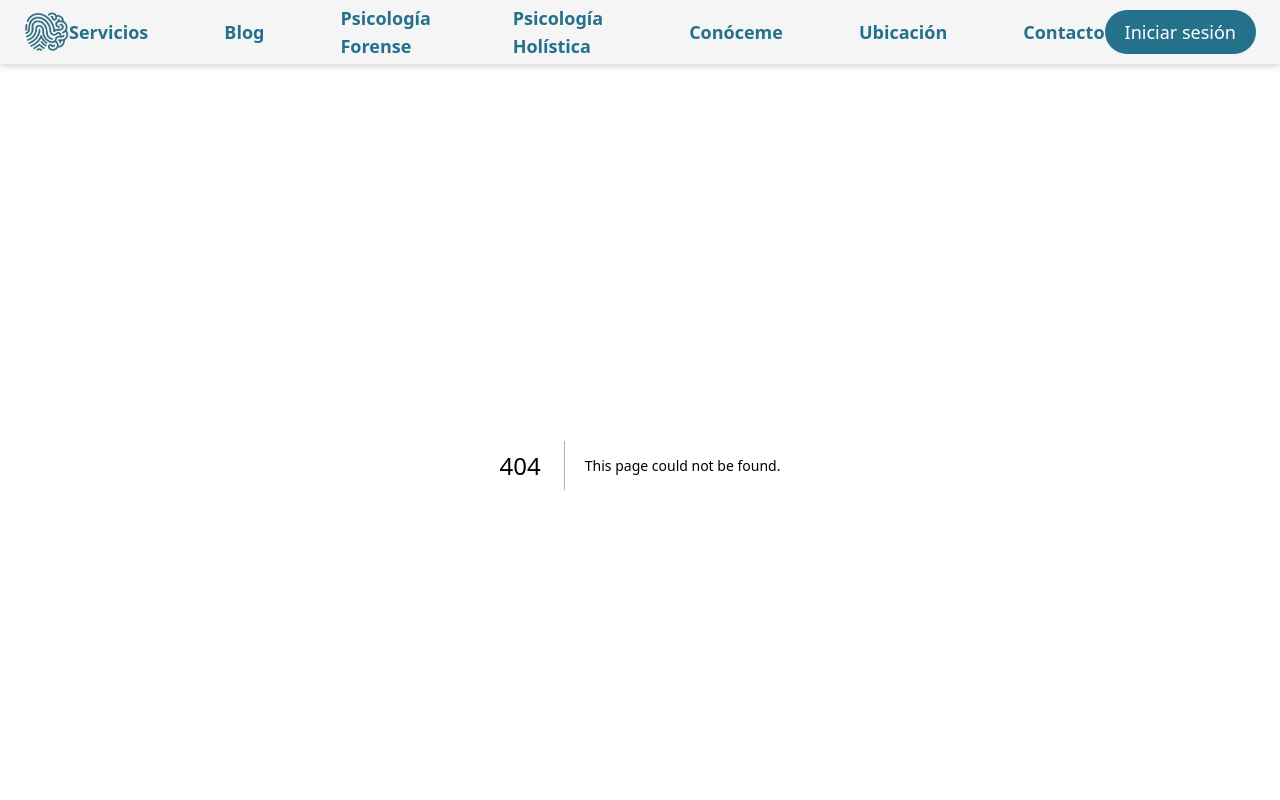
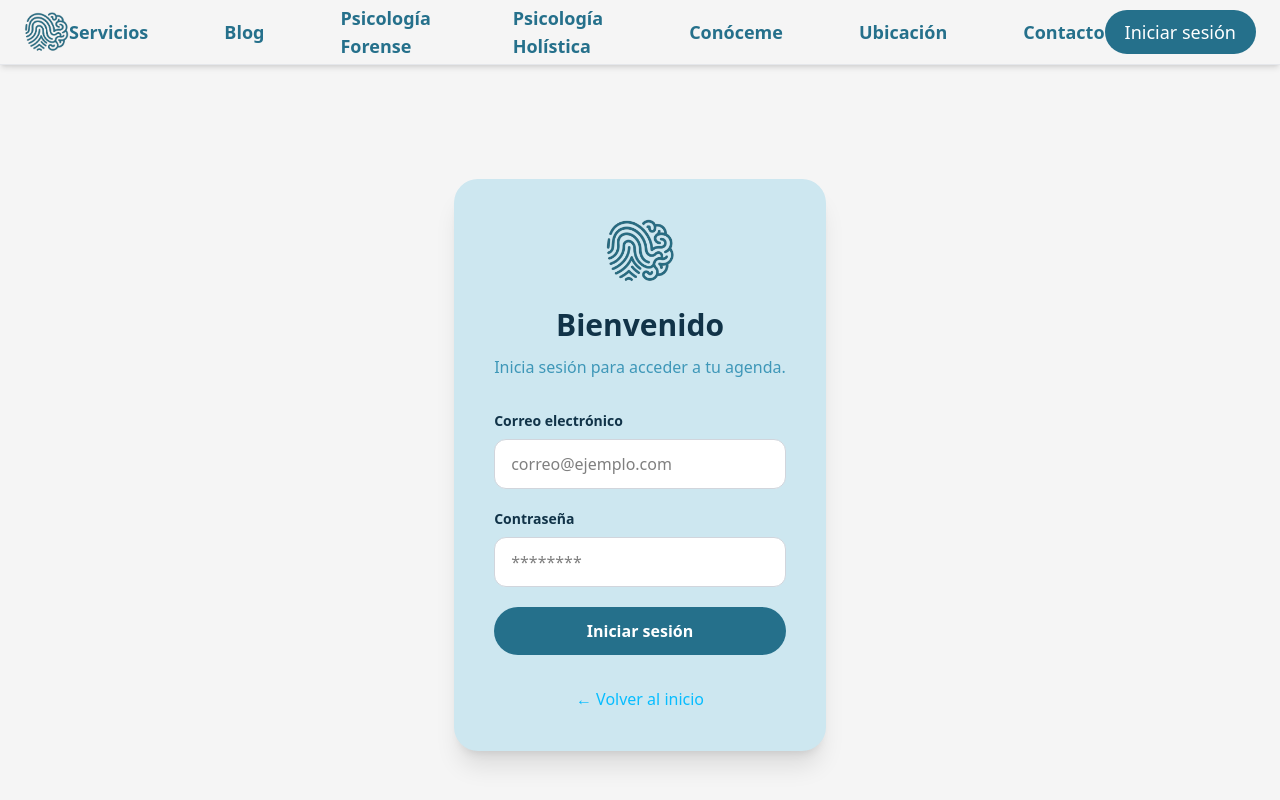
Before and after one commit to nayenay/web-psicologo, a Next.js app: page /login in a window 1280 px wide. Before the commit this address had no page. Shown: the top 800 px of the page. Built offline with nearby package versions, Linux system fonts and the light colour scheme.

Commit message:
feat: login

```diff
--- /dev/null
+++ b/src/app/login/page.tsx
@@ -0,0 +1,88 @@
+import Image from "next/image";
+import Link from "next/link";
+
+import Container from "@/components/layout/Container";
+
+import Card from "@/components/forms/Card";
+import Input from "@/components/forms/Input";
+import PasswordInput from "@/components/forms/PasswordInput";
+import SubmitButton from "@/components/forms/SubmitButton";
+
+export default function Login() {
+    return (
+        <section className="min-h-screen bg-[var(--background)] flex items-center">
+
+            <Container>
+
+                <Card>
+
+                    <div className="flex justify-center mb-6">
+
+                        <Image
+                            src="/images/logo.png"
+                            alt="Logo"
+                            width={70}
+                            height={70}
+                        />
+
+                    </div>
+
+                    <h1
+                        className="
+                            text-center
+                            text-3xl
+                            font-bold
+                            text-[var(--primary-dark)]
+                        "
+                    >
+                        Bienvenido
+                    </h1>
+
+                    <p
+                        className="
+                            mt-3
+                            mb-8
+                            text-center
+                            text-[var(--primary-light)]
+                        "
+                    >
+                        Inicia sesión para acceder a tu agenda.
+                    </p>
+
+                    <form className="space-y-5">
+
+                        <Input
+                            label="Correo electrónico"
+                            type="email"
+                            placeholder="correo@ejemplo.com"
+                        />
+
+                        <PasswordInput />
+
+                        <SubmitButton>
+                            Iniciar sesión
+                        </SubmitButton>
+
+                    </form>
+
+                    <div className="mt-8 text-center">
+
+                        <Link
+                            href="/"
+                            className="
+                                text-[var(--accent)]
+                                hover:underline
+                            "
+                        >
+                            ← Volver al inicio
+                        </Link>
+
+                    </div>
+
+                </Card>
+
+            </Container>
+
+        </section>
+    );
+}
--- /dev/null
+++ b/src/components/forms/Card.tsx
@@ -0,0 +1,21 @@
+interface CardProps {
+    children: React.ReactNode;
+}
+
+export default function Card({ children }: CardProps) {
+    return (
+        <div
+            className="
+                mx-auto
+                w-full
+                max-w-md
+                rounded-3xl
+                bg-[var(--card)]
+                p-10
+                shadow-xl
+            "
+        >
+            {children}
+        </div>
+    );
+}
--- /dev/null
+++ b/src/components/forms/Input.tsx
@@ -0,0 +1,48 @@
+interface InputProps {
+    label: string;
+    type?: string;
+    placeholder?: string;
+}
+
+export default function Input({
+    label,
+    type = "text",
+    placeholder,
+}: InputProps) {
+    return (
+        <div className="space-y-2">
+
+            <label
+                className="
+                    block
+                    text-sm
+                    font-semibold
+                    text-[var(--primary-dark)]
+                "
+            >
+                {label}
+            </label>
+
+            <input
+                type={type}
+                placeholder={placeholder}
+                className="
+                    w-full
+                    rounded-xl
+                    border
+                    border-gray-300
+                    bg-white
+                    px-4
+                    py-3
+                    outline-none
+                    transition-all
+                    duration-300
+                    focus:border-[var(--primary)]
+                    focus:ring-2
+                    focus:ring-[var(--primary)]/20
+                "
+            />
+
+        </div>
+    );
+}
--- /dev/null
+++ b/src/components/forms/PasswordInput.tsx
@@ -0,0 +1,11 @@
+import Input from "./Input";
+
+export default function PasswordInput() {
+    return (
+        <Input
+            label="Contraseña"
+            type="password"
+            placeholder="********"
+        />
+    );
+}
--- /dev/null
+++ b/src/components/forms/SubmitButton.tsx
@@ -0,0 +1,26 @@
+interface SubmitButtonProps {
+    children: React.ReactNode;
+}
+
+export default function SubmitButton({
+    children,
+}: SubmitButtonProps) {
+    return (
+        <button
+            className="
+                w-full
+                rounded-full
+                bg-[var(--primary)]
+                py-3
+                font-semibold
+                text-white
+                transition-all
+                duration-300
+                hover:scale-105
+                hover:bg-[var(--primary-dark)]
+            "
+        >
+            {children}
+        </button>
+    );
+}
```
